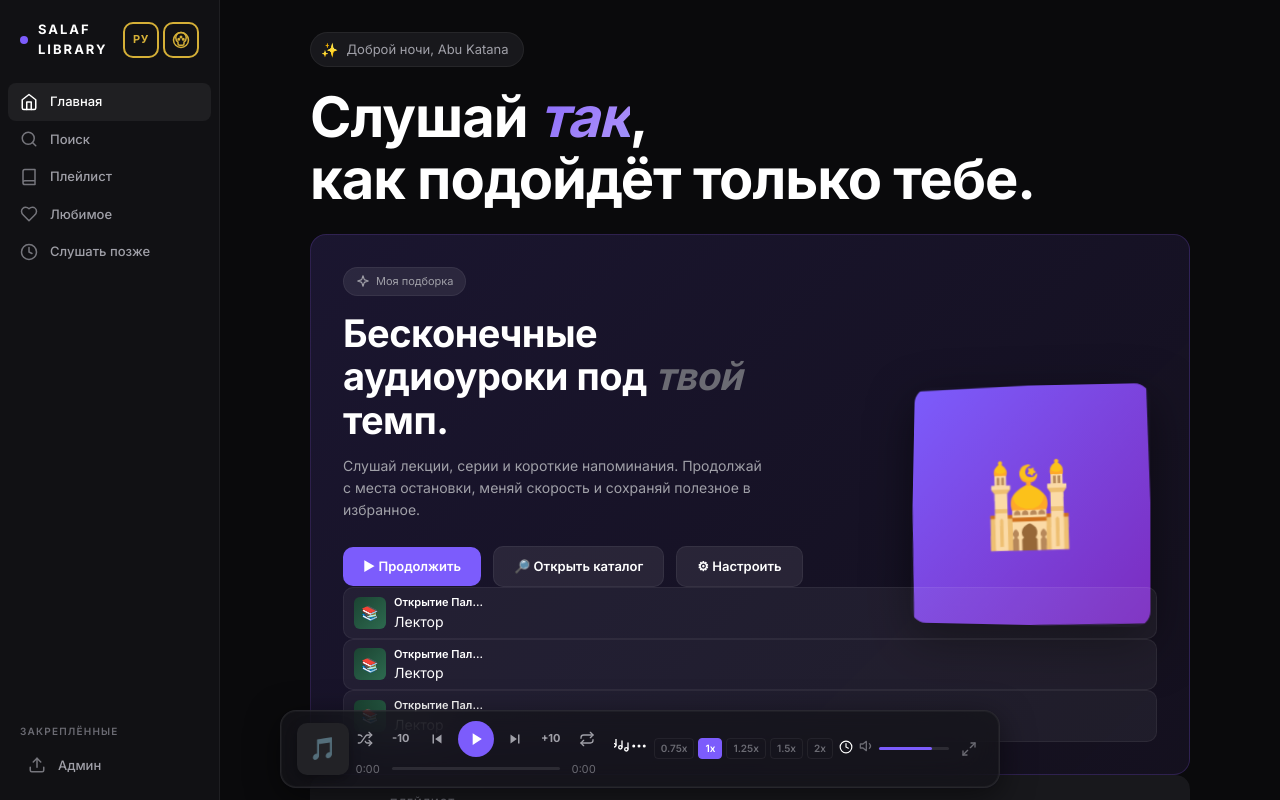
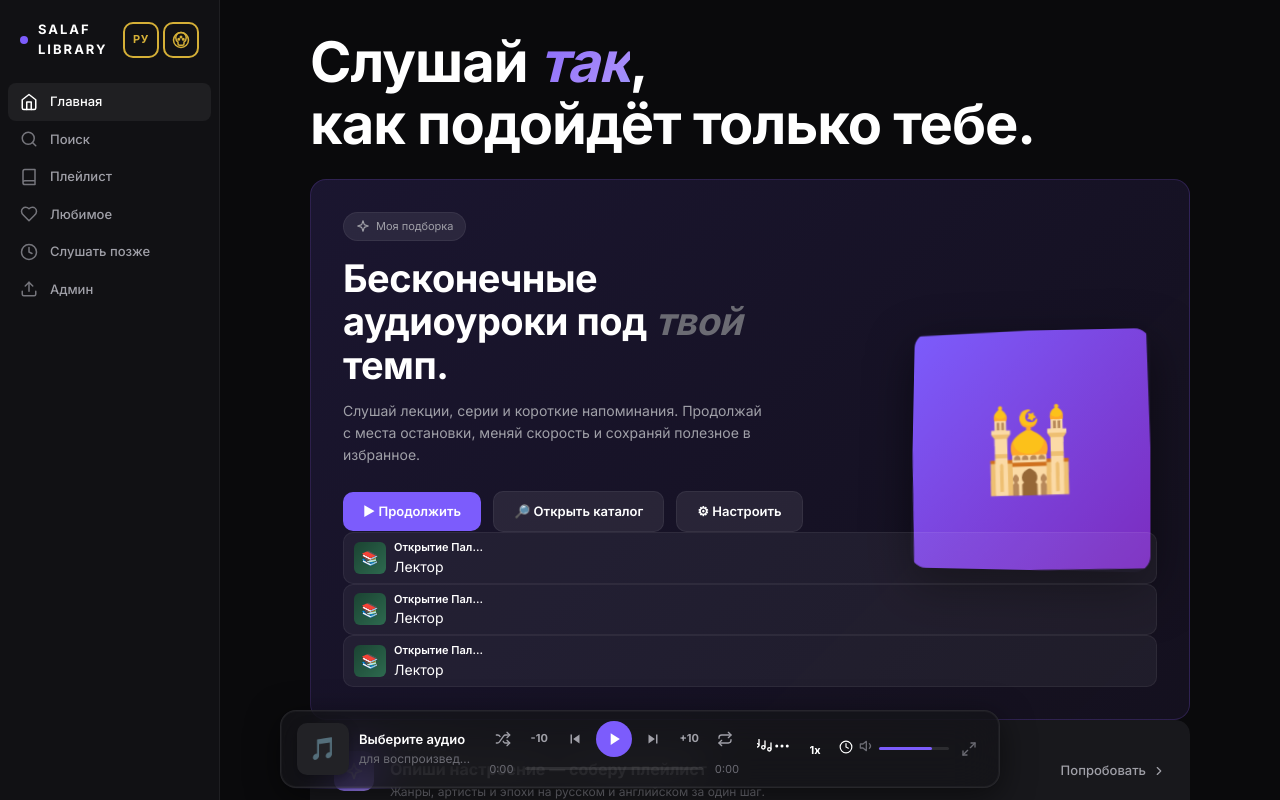
Before and after one commit to aminmod-bit/audio.salaflibrary, a React (Vite) app: page / in a window 1280 px wide. Built offline with nearby package versions, Linux system fonts and the light colour scheme.

Commit message:
UI cleanup: remove greeting, remove pinned label, speed dropdown, remove search divider

```diff
--- a/src/App.tsx
+++ b/src/App.tsx
@@ -61,14 +61,6 @@ function fmtTime(s: number): string {
   const h = Math.floor(s/3600), m = Math.floor((s%3600)/60), sec = Math.floor(s%60)
   return h > 0 ? `${h}:${String(m).padStart(2,'0')}:${String(sec).padStart(2,'0')}` : `${m}:${String(sec).padStart(2,'0')}`
 }
-function getGreeting(): string {
-  const h = new Date().getHours()
-  if (h < 6) return 'Доброй ночи'
-  if (h < 12) return 'Доброе утро'
-  if (h < 18) return 'Добрый день'
-  return 'Добрый вечер'
-}
-
 function getInitials(name: string): string {
   return name.replace(/^Шейх\s+/, '').split(' ').map(w => w[0]).join('').slice(0, 2)
 }
@@ -133,6 +125,7 @@ export default function App() {
   const [scholarSearch, setScholarSearch] = useState('')
   const [scholarRoleFilter, setScholarRoleFilter] = useState<string>('all')
   const [playbackSpeed, setPlaybackSpeed] = useState(getAudioSpeed())
+  const [speedMenuOpen, setSpeedMenuOpen] = useState(false)
   const [sleepTimerMinutes, setSleepTimerMinutes] = useState<number | null>(null)
   const [sleepTimerRemaining, setSleepTimerRemaining] = useState(0)
   const [selectedSeries] = useState<any>(null)
@@ -502,13 +495,8 @@ export default function App() {
           <button className={`sidebar-nav-item ${page==='playlists'?'active':''}`} onClick={() => goto('playlists')}>{Ico.library} {T('nav_playlist')}</button>
           <button className={`sidebar-nav-item ${page==='favorites'?'active':''}`} onClick={() => goto('favorites')}>{Ico.heart} {T('nav_favorites')}</button>
           <button className={`sidebar-nav-item ${page==='listen-later'?'active':''}`} onClick={() => goto('listen-later')}>{Ico.clock} Слушать позже</button>
+          <button className={`sidebar-nav-item ${page==='admin'?'active':''}`} onClick={() => goto('admin')}>{Ico.upload} Админ</button>
         </nav>
-        <div className="sidebar-pin">
-          <div className="sidebar-pin-label">{T('pinned')}</div>
-          <nav className="sidebar-nav">
-            <button className={`sidebar-nav-item ${page==='admin'?'active':''}`} onClick={() => goto('admin')}>{Ico.upload} Админ</button>
-          </nav>
-        </div>
 
       </aside>
 
@@ -522,7 +510,6 @@ export default function App() {
             {/* ═══ HOME ═══ */}
             {page === 'home' && !activeCategory && (
               <>
-                <div className="greeting"><span className="greeting-icon">✨</span> {T(`greeting_${getGreeting().includes('утро')?'morning':getGreeting().includes('день')?'afternoon':getGreeting().includes('вечер')?'evening':'night'}`)}, {T('greeting_suffix')}</div>
                 <h1 className="page-title">{T('hero_title_line1')} <em>{T('hero_title_italic')}</em>,<br/>{T('hero_title_line2')}</h1>
 
                 <TiltSpotlightCard
@@ -686,7 +673,6 @@ export default function App() {
                       {{all:'Все',lectures:'Уроки',series:'Серии',scholars:'Лекторы'}[f]}
                     </button>
                   ))}
-                  <div style={{borderLeft:'1px solid var(--border)',margin:'0 4px'}} />
                   {['all','short','medium','long','very-long'].map(d => (
                     <button key={d} onClick={() => setDurationFilter(d)}
                       style={{padding:'6px 12px',borderRadius:100,fontSize:12,fontWeight:500,border:'1px solid var(--border)',cursor:'pointer',
@@ -1267,16 +1253,26 @@ export default function App() {
               <button className="player-extra-btn" onClick={(e) => { e.stopPropagation(); const rect = e.currentTarget.getBoundingClientRect(); setCtxMenu({x: Math.min(rect.left, window.innerWidth - 240), y: Math.max(8, rect.top - 320)}) }}>{Ico.dots}</button>
             </div>
             {/* Speed control */}
-            <div style={{display:'flex',alignItems:'center',gap:4}}>
-              {[0.75, 1, 1.25, 1.5, 2].map(s => (
-                <button key={s} onClick={() => setPlaybackSpeed(s)}
-                  style={{padding:'2px 6px',borderRadius:4,fontSize:10,fontWeight:600,border:'1px solid',cursor:'pointer',
-                    background: playbackSpeed === s ? 'var(--accent)' : 'transparent',
-                    color: playbackSpeed === s ? '#fff' : 'var(--text3)',
-                    borderColor: playbackSpeed === s ? 'var(--accent)' : 'var(--border)'}}>
-                  {s}x
-                </button>
-              ))}
+            <div style={{position:'relative'}}>
+              <button className="player-extra-btn" onClick={() => setSpeedMenuOpen(!speedMenuOpen)}
+                style={{fontSize:11,fontWeight:700,minWidth:36}}>
+                {playbackSpeed}x
+              </button>
+              {speedMenuOpen && (
+                <>
+                  <div style={{position:'fixed',inset:0,zIndex:299}} onClick={() => setSpeedMenuOpen(false)} />
+                  <div style={{position:'absolute',bottom:'100%',right:0,marginBottom:8,background:'#18181c',border:'1px solid rgba(255,255,255,0.1)',borderRadius:10,padding:6,zIndex:300, minWidth:80}}>
+                    {[0.75, 1, 1.25, 1.5, 2].map(s => (
+                      <button key={s} onClick={() => { setPlaybackSpeed(s); setSpeedMenuOpen(false) }}
+                        style={{display:'block',width:'100%',padding:'8px 12px',borderRadius:6,fontSize:13,fontWeight:500,textAlign:'left',cursor:'pointer',border:'none',
+                          background: playbackSpeed === s ? '#7c5cfc' : 'transparent',
+                          color: playbackSpeed === s ? '#fff' : '#a0a0a8'}}>
+                        {s}x
+                      </button>
+                    ))}
+                  </div>
+                </>
+              )}
             </div>
             {/* Sleep timer */}
             <div style={{position:'relative'}}>
```
